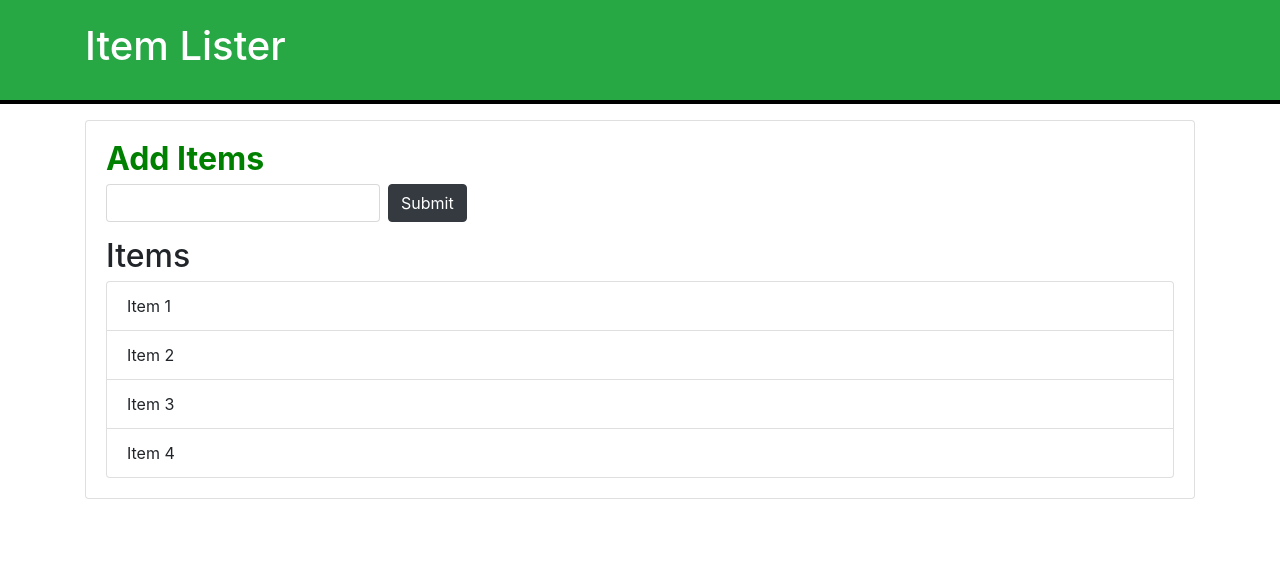
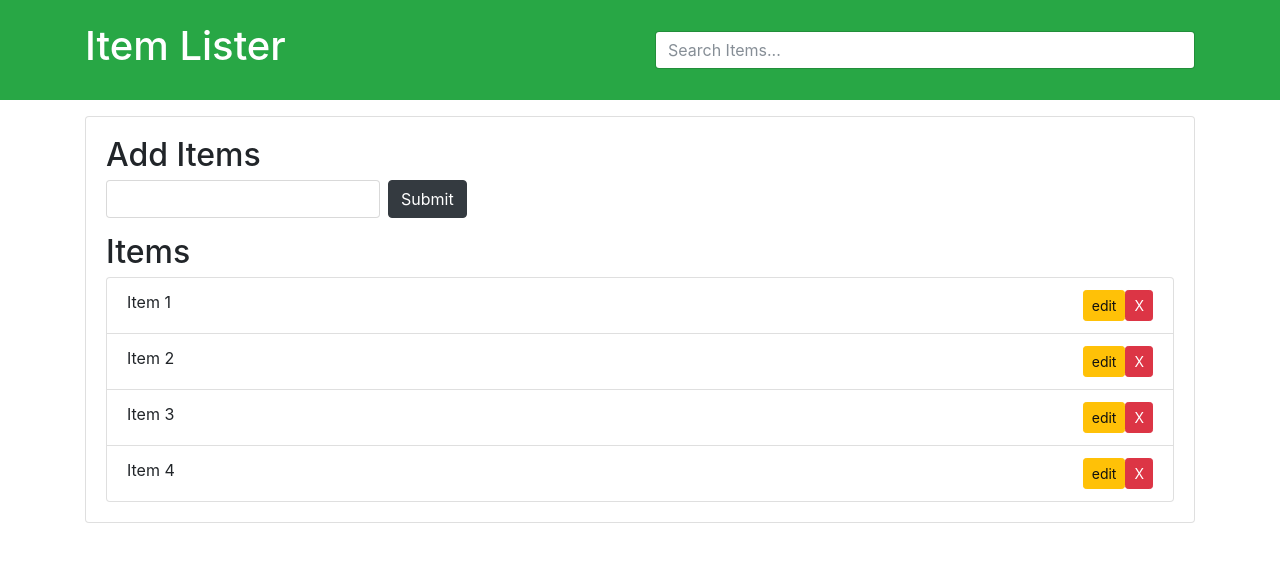
Before and after one commit to itsmeAYUSH/VSC, a plain HTML site: page index.html in a window 1280 px wide. Drawn offline with nearby package versions, Linux system fonts and the light colour scheme.

Commit message:
Update index.html

```diff
--- a/index.html
+++ b/index.html
@@ -10,27 +10,32 @@
 <body>
   <header id="main-header" class="bg-success text-white p-4 mb-3">
     <div class="container">
-      <h1 id="header-title">Item Lister <span style="display:none">123</span></h1>
+      <div class="row">
+        <div class="col-md-6">
+            <h1 id="header-title">Item Lister</h1>
+        </div>
+        <div class="col-md-6 align-self-center">
+            <input type="text" class="form-control" id="filter" placeholder="Search Items...">
+        </div>
+      </div>
     </div>
   </header>
   <div class="container">
    <div id="main" class="card card-body">
     <h2 class="title">Add Items</h2>
-    <form class="form-inline mb-3">
-      <input type="text" class="form-control mr-2">
+    <form id="addForm" class="form-inline mb-3">
+      <input type="text" class="form-control mr-2" id="item">
       <input type="submit" class="btn btn-dark" value="Submit">
     </form>
     <h2 class="title">Items</h2>
     <ul id="items" class="list-group">
-      <li class="list-group-item">Item 1</li>
-      <li class="list-group-item">Item 2</li>
-      <li class="list-group-item">Item 3</li>
-      <li class="list-group-item">Item 4</li>
+      <li class="list-group-item">Item 1 <button class="btn btn-danger btn-sm float-right delete">X</button><button type="button" class="btn btn-warning btn-sm float-right">edit</button></li>
+      <li class="list-group-item">Item 2 <button class="btn btn-danger btn-sm float-right delete">X</button><button type="button" class="btn btn-warning btn-sm float-right">edit</button></li>
+      <li class="list-group-item">Item 3 <button class="btn btn-danger btn-sm float-right delete">X</button><button type="button" class="btn btn-warning btn-sm float-right">edit</button></li>
+      <li class="list-group-item">Item 4 <button class="btn btn-danger btn-sm float-right delete">X</button><button type="button" class="btn btn-warning btn-sm float-right">edit</button></li>
     </ul>
    </div>
   </div>
-
-<script src="dom.js"></script>
 <script src="hello.js"></script>
 </body>
 </html>
```
